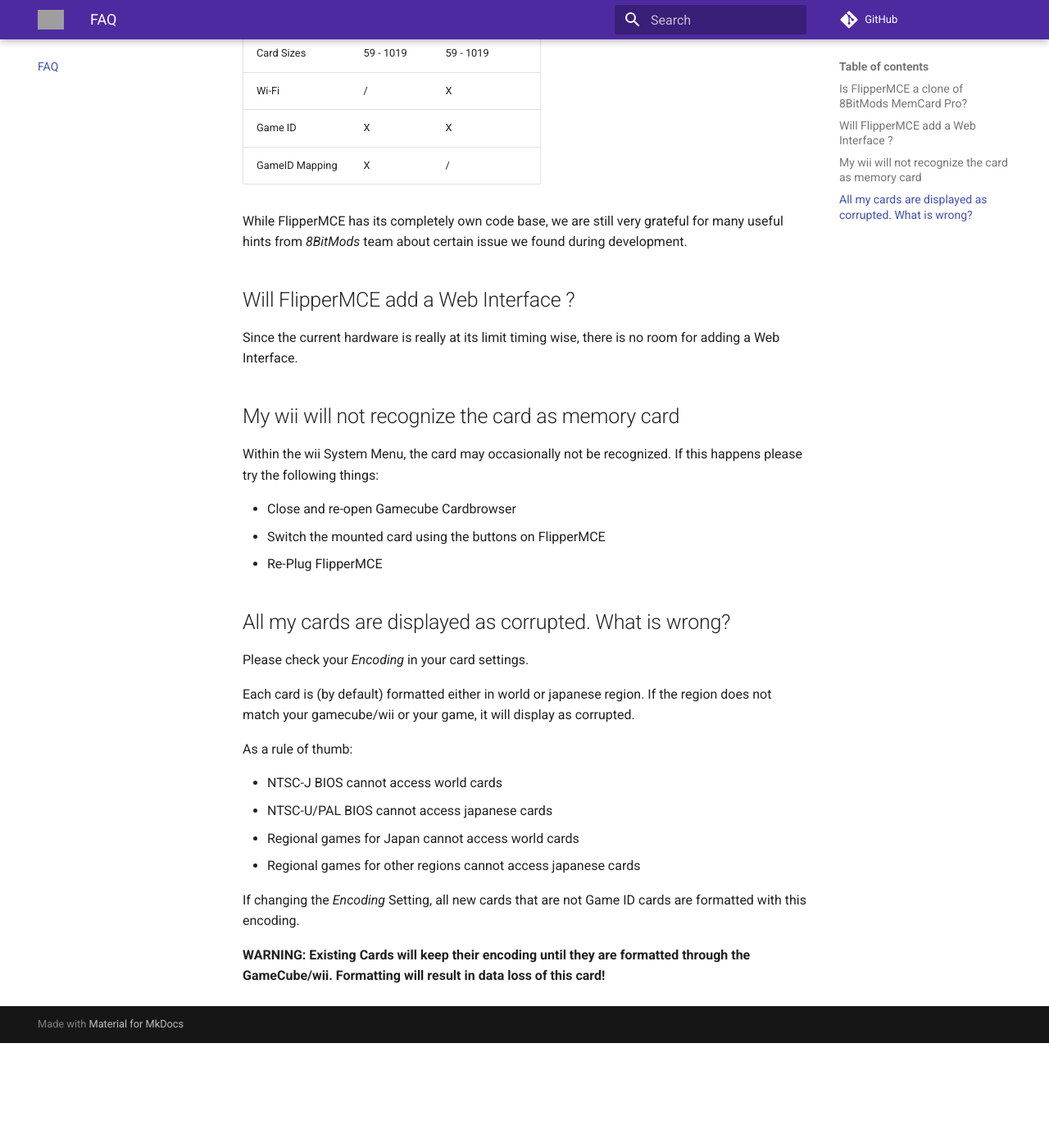
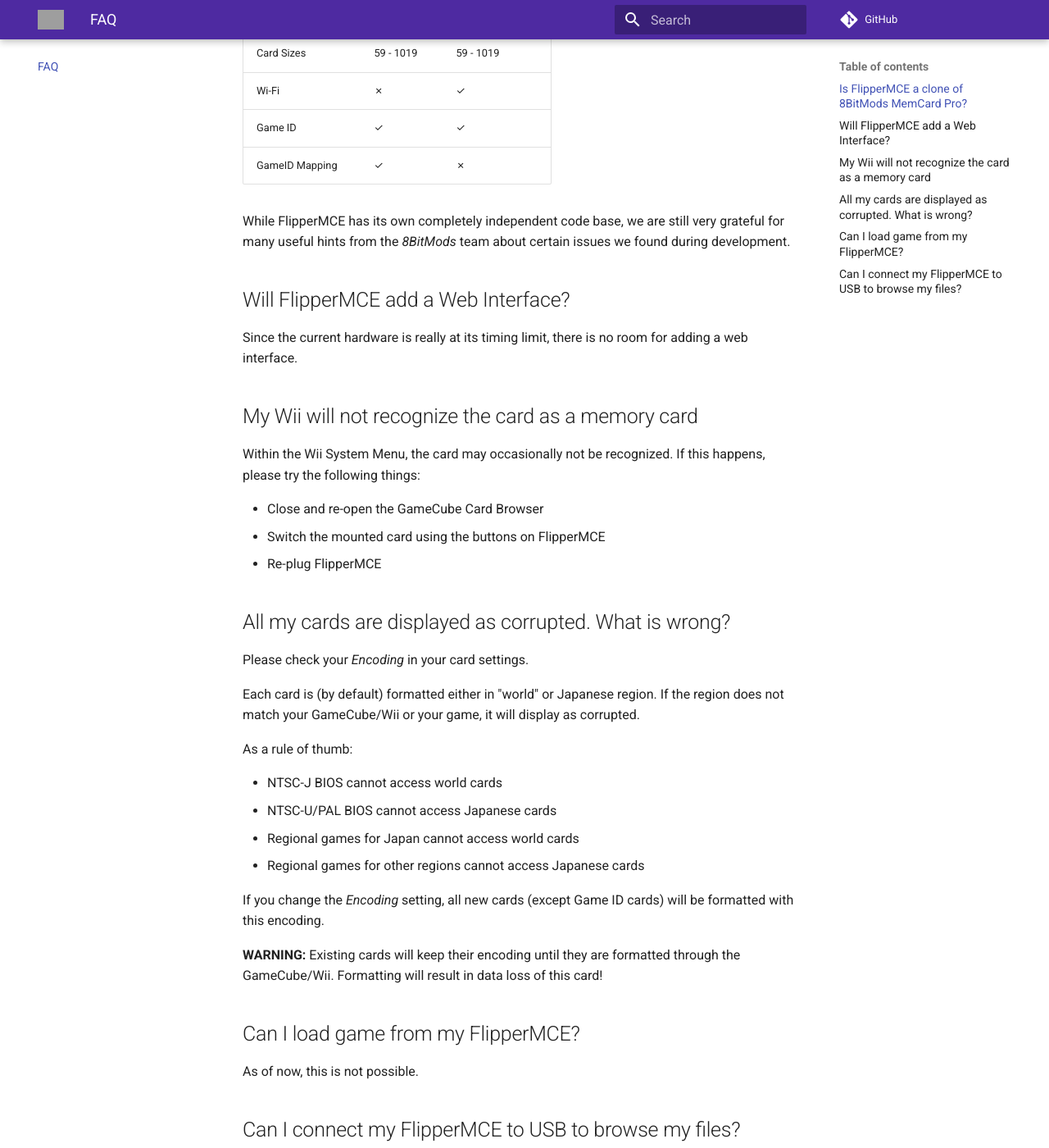
Before and after one commit to FlipperMCE/flippermce.github.io, an MkDocs documentation site: the page built from docs/faq.md, in a window 1280 px wide and 1400 px high, scrolled down 531 px. Shown: the whole window at 82% size. Built offline with MkDocs 1.6.1 and Material for MkDocs 9.7.7, drawn with Linux system fonts in a browser that asks for light colours; before the commit the page ends 1803 px from its top, so only the background shows below that; some of the changed text lies outside the part shown; grey boxes are pictures that could not be loaded.

Commit message:
Refine FAQ content for clarity and accuracy; update navigation label for Splash Generator

```diff
--- a/docs/faq.md
+++ b/docs/faq.md
@@ -1,50 +1,59 @@
-# FAQs
+
+# Frequently Asked Questions (FAQ)
+
 
 ## Is FlipperMCE a clone of 8BitMods MemCard Pro?
 
-It is not! 8BitMods uses a completely different Hardware, Software.
-Moreover, they have features implemented, that will never make their way to *FlipperMCE*.
+It is not! 8BitMods uses completely different hardware and software. Moreover, they have features implemented that will never make their way to *FlipperMCE*.
 
 |             | FlipperMCE    | MemCard Pro GC       |
 |-------------|---------------|----------------------|
 | MCU         | RP2040        | ESP32                |
-| Open Source | X             | /                    |
-| GC Support  | X             | X                    |
-| wii Support | X             | X                    |
+| Open Source | ✓             | ✗                    |
+| GameCube Support | ✓        | ✓                    |
+| Wii Support | ✓             | ✓                    |
 | Card Sizes  | 59 - 1019     | 59 - 1019            |
-| Wi-Fi       | /             | X                    |
-| Game ID     | X             | X                    |
-| GameID Mapping | X          | /                    |
+| Wi-Fi       | ✗             | ✓                    |
+| Game ID     | ✓             | ✓                    |
+| GameID Mapping | ✓          | ✗                    |
 
-While FlipperMCE has its completely own code base, we are still very grateful for many useful hints from *8BitMods* team about certain issue we found during development.
+While FlipperMCE has its own completely independent code base, we are still very grateful for many useful hints from the *8BitMods* team about certain issues we found during development.
 
 
-## Will FlipperMCE add a Web Interface ?
+## Will FlipperMCE add a Web Interface?
 
-Since the current hardware is really at its limit timing wise, there is no room for adding a Web Interface.
+Since the current hardware is really at its timing limit, there is no room for adding a web interface.
 
 
-##  My wii will not recognize the card as memory card
+## My Wii will not recognize the card as a memory card
 
-Within the wii System Menu, the card may occasionally not be recognized. If this happens please try the following things:
+Within the Wii System Menu, the card may occasionally not be recognized. If this happens, please try the following things:
 
-- Close and re-open Gamecube Cardbrowser
+- Close and re-open the GameCube Card Browser
 - Switch the mounted card using the buttons on FlipperMCE
-- Re-Plug FlipperMCE
+- Re-plug FlipperMCE
 
 ## All my cards are displayed as corrupted. What is wrong?
 
 Please check your *Encoding* in your card settings.
 
-Each card is (by default) formatted either in world or japanese region. If the region does not match your gamecube/wii or your game, it will display as corrupted.
+Each card is (by default) formatted either in "world" or Japanese region. If the region does not match your GameCube/Wii or your game, it will display as corrupted.
 
 As a rule of thumb:
 
 - NTSC-J BIOS cannot access world cards
-- NTSC-U/PAL BIOS cannot access japanese cards
+- NTSC-U/PAL BIOS cannot access Japanese cards
 - Regional games for Japan cannot access world cards
-- Regional games for other regions cannot access japanese cards
+- Regional games for other regions cannot access Japanese cards
 
-If changing the *Encoding* Setting, all new cards that are not Game ID cards are formatted with this encoding.
+If you change the *Encoding* setting, all new cards (except Game ID cards) will be formatted with this encoding.
 
-**WARNING: Existing Cards will keep their encoding until they are formatted through the GameCube/wii. Formatting will result in data loss of this card!**
+**WARNING:** Existing cards will keep their encoding until they are formatted through the GameCube/Wii. Formatting will result in data loss of this card!
+
+## Can I load game from my FlipperMCE?
+
+As of now, this is not possible.
+
+## Can I connect my FlipperMCE to USB to browse my files?
+
+No. Please use an SD Card reader to read your card images.
--- a/mkdocs.yml
+++ b/mkdocs.yml
@@ -2,9 +2,9 @@
 nav:
   - Home: index.md
   - Getting Started: getting_started.md
-  - Splash: splashgen/splashgen.html
   - Features: features.md
   - FAQ: faq.md
+  - Splash Generator: splashgen/splashgen.html
   - Releases: https://github.com/flippermce/firmware/releases
 theme:
   name: material
```
